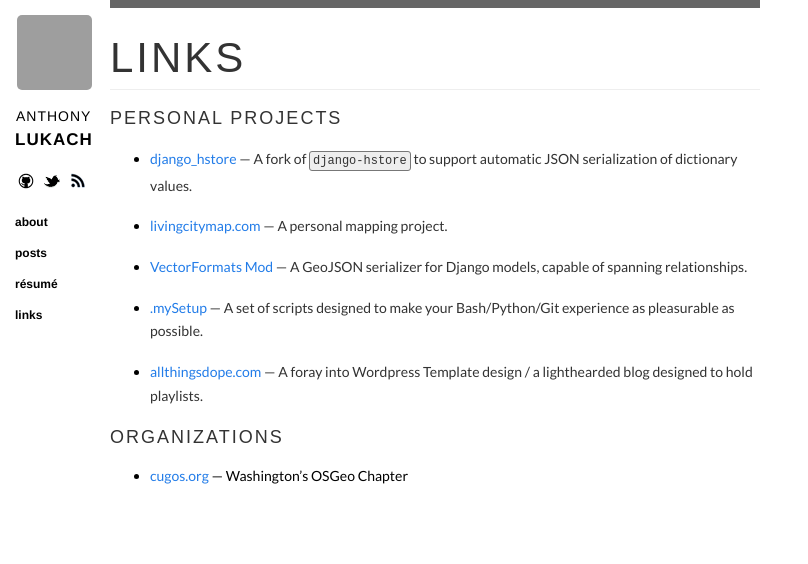
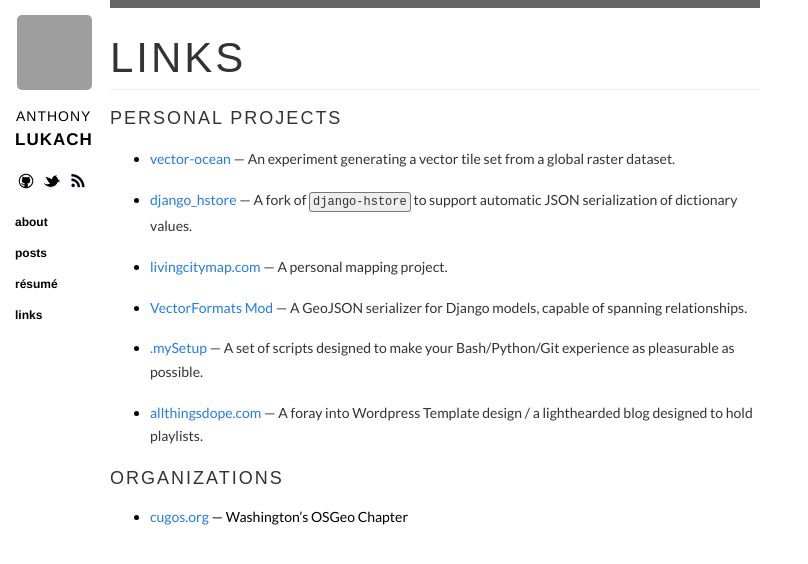
Before and after one commit to alukach/alukach.github.io, a Jekyll site: the page built from links/index.md, in a window 1280 px wide, cut to the strip 0-564 px from the top of the page. Shown: the whole strip, without its empty margins (0-808 px from the left). Built offline with Jekyll 4.4.1, drawn with Linux system fonts in a browser that asks for light colours; nearby versions of some CDN libraries; Markdown is read by kramdown in place of the engine named in the settings; grey boxes are pictures that could not be loaded.

Commit message:
Update index.md

```diff
--- a/links/index.md
+++ b/links/index.md
@@ -6,6 +6,8 @@ title: "Links"
 # Links
 
 ## Personal Projects
+
+* [vector-ocean](https://alukach.com/vector-ocean/) &mdash; An experiment generating a vector tile set from a global raster dataset.
 
 * [django_hstore](http://www.alukach.com/django-hstore) &mdash; A fork of `django-hstore` to support automatic JSON serialization of dictionary values.
 
```
